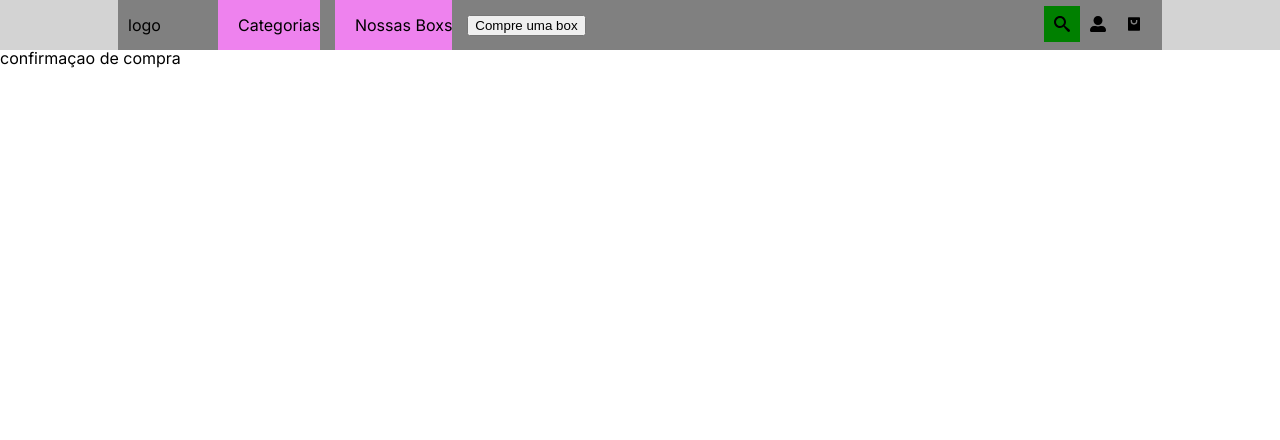
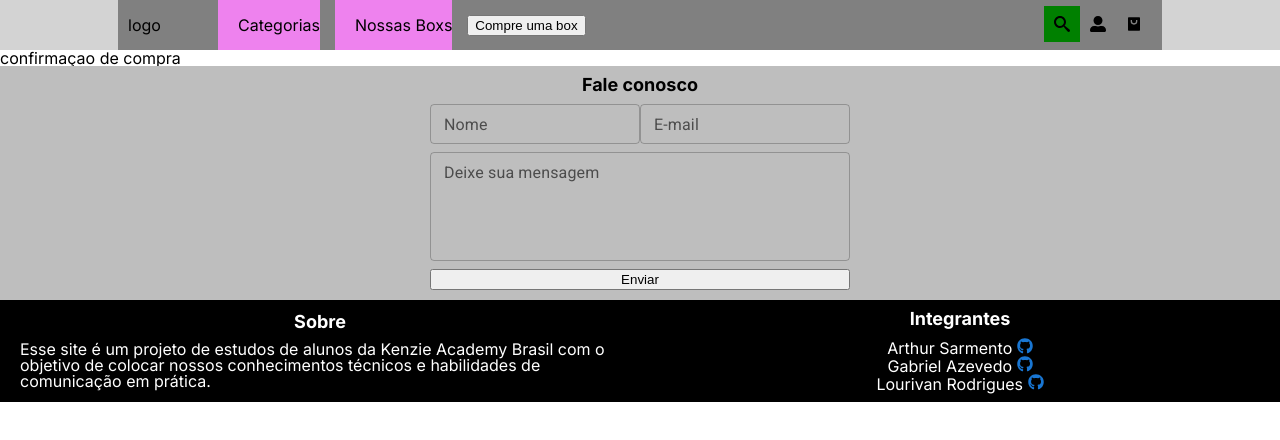
Before and after one commit to lourivanluz/capstone, a React (Create React App) app: page /confirm in a window 1280 px wide. Shown: the top 440 px of the page. Built offline with nearby package versions, Linux system fonts and the light colour scheme; no server answers.

Commit message:
feat: Footer concluido

```diff
--- a/src/App.js
+++ b/src/App.js
@@ -1,3 +1,4 @@
+import Footer from "./Components/Footer";
 import { Header } from "./Components/Header";
 import { Routers } from "./Routes";
 
@@ -6,6 +7,7 @@ function App() {
     <div>
       <Header />
       <Routers />
+      <Footer />
     </div>
   );
 }
--- /dev/null
+++ b/src/Components/Footer/index.js
@@ -0,0 +1,50 @@
+import FooterForm from "../FooterForm";
+import { AboutContent, Container, FormContent } from "./style";
+import { FaGithub } from "react-icons/fa";
+import { Link } from "@mui/material";
+
+const Footer = () => {
+  return (
+    <Container>
+      <FormContent>
+        <h1>Fale conosco</h1>
+        <FooterForm />
+      </FormContent>
+      <AboutContent>
+        <div>
+          <h1>Sobre</h1>
+          <p>
+            Esse site é um projeto de estudos de alunos da Kenzie Academy Brasil
+            com o objetivo de colocar nossos conhecimentos técnicos e
+            habilidades de comunicação em prática.
+          </p>
+        </div>
+        <div>
+          <h1>Integrantes</h1>
+          <ul>
+            <li>
+              Arthur Sarmento{" "}
+              <Link href="https://github.com/arthurbs17">
+                <FaGithub />
+              </Link>
+            </li>
+            <li>
+              Gabriel Azevedo{" "}
+              <Link href="https://github.com/azgabe">
+                <FaGithub />
+              </Link>
+            </li>
+            <li>
+              Lourivan Rodrigues{" "}
+              <Link href="https://github.com/lourivanluz">
+                <FaGithub />
+              </Link>
+            </li>
+          </ul>
+        </div>
+      </AboutContent>
+    </Container>
+  );
+};
+
+export default Footer;
--- /dev/null
+++ b/src/Components/Footer/style.js
@@ -0,0 +1,50 @@
+import styled from "styled-components";
+
+export const Container = styled.div`
+  width: 100%;
+  display: flex;
+  flex-direction: column;
+  justify-content: center;
+  align-items: center;
+`;
+
+export const FormContent = styled.div`
+  width: 100%;
+  background-color: #bebebe;
+  color: #000;
+  text-align: center;
+  padding: 10px;
+  form {
+    margin: 0 auto;
+  }
+  h1 {
+    margin-bottom: 10px;
+    font-size: 18px;
+    font-weight: bold;
+  }
+`;
+
+export const AboutContent = styled.div`
+  background-color: #000;
+  width: 100%;
+  color: #fff;
+  display: flex;
+  flex: 1;
+  justify-content: center;
+  align-items: center;
+  padding-bottom: 10px;
+  div {
+    width: 50%;
+    text-align: center;
+    padding-top: 10px;
+    p {
+      text-align: left;
+      padding-left: 20px;
+    }
+    h1 {
+      margin-bottom: 10px;
+      font-size: 18px;
+      font-weight: bold;
+    }
+  }
+`;
```
